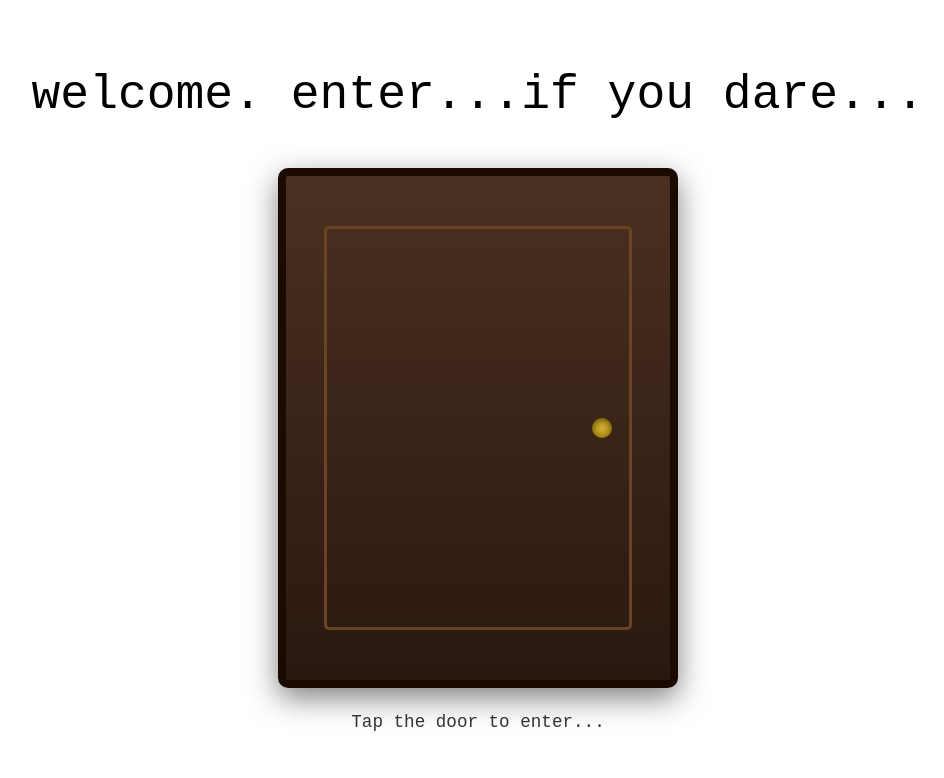
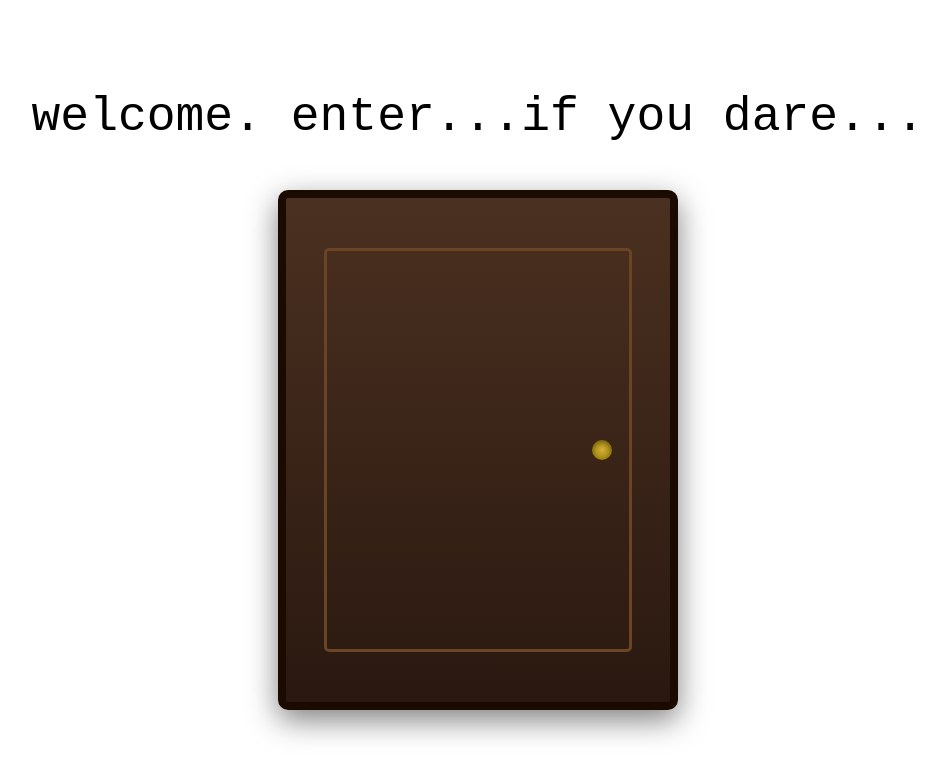
Before and after one commit to ofekmaya/itslainesbirthday, a plain HTML site: page index.html in a window 1280 px wide. Shown: the whole page, without its empty margins (162-1106 px from the left). Drawn offline with Linux system fonts and the light colour scheme.

Commit message:
Update index.html

```diff
--- a/index.html
+++ b/index.html
@@ -208,8 +208,6 @@
         </div>
     </a>
 
-    <p class="tap-instruction">Tap the door to enter...</p>
-
     <script>
         const text = "welcome. enter...if you dare...";
         const typewriterElement = document.querySelector('.typewriter-text');
```
